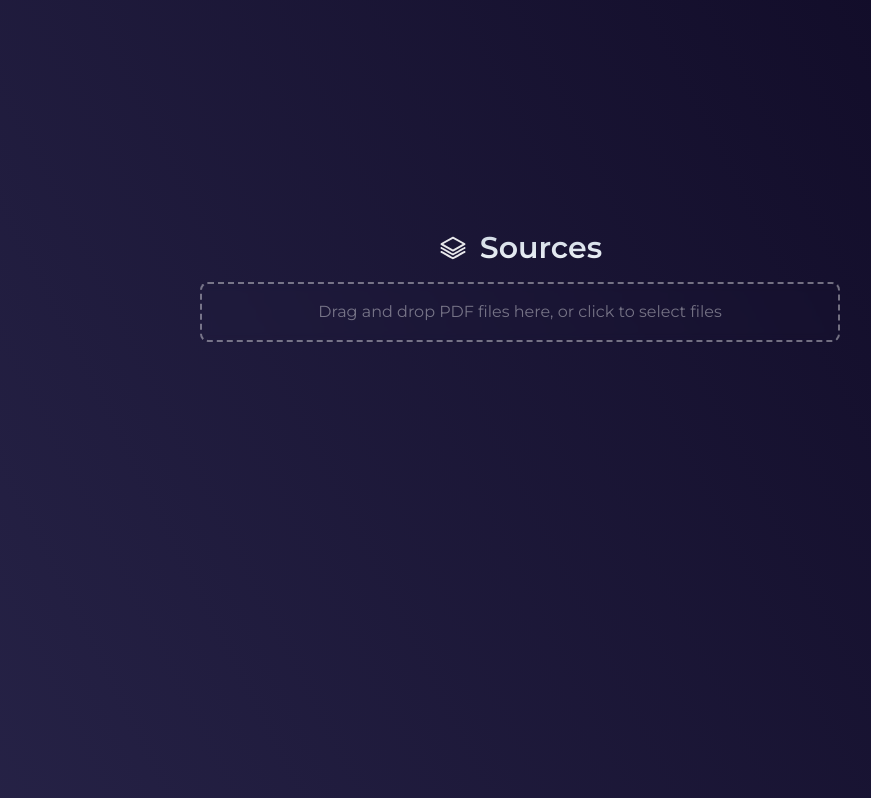
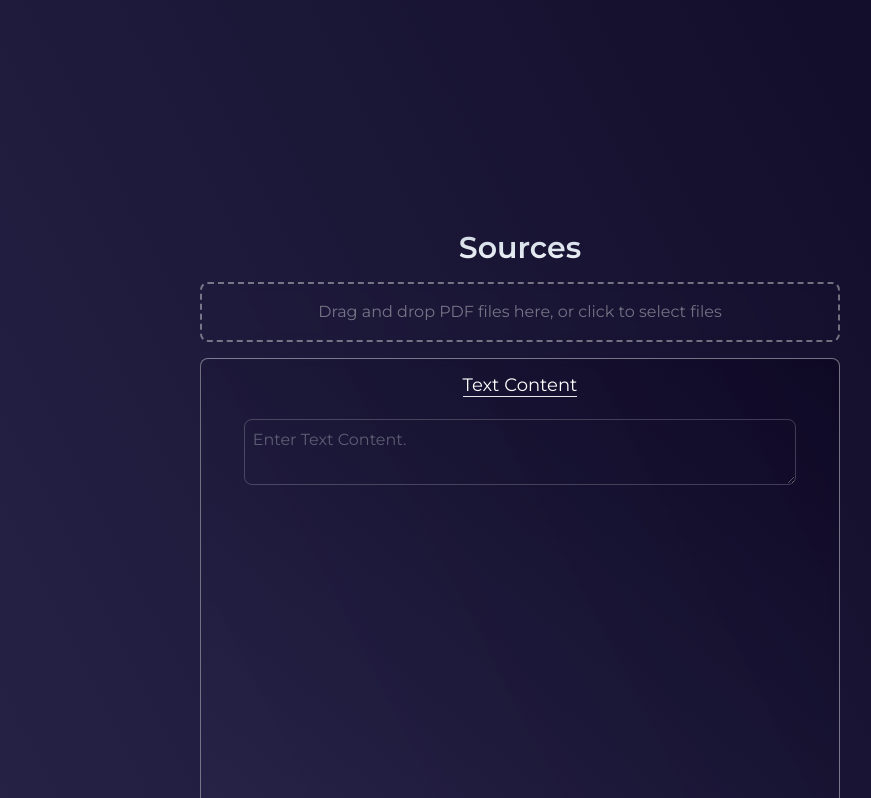
Before and after one commit to cagatav/MySourceAI, a Next.js app: page / in a window 1280 px wide. Shown: the part 802-1600 px from the top of the page, without its empty margins (120-991 px from the left). Built offline with nearby package versions, Linux system fonts and the light colour scheme.

Commit message:
text input

```diff
--- a/src/pages/Sources.js
+++ b/src/pages/Sources.js
@@ -1,10 +1,23 @@
-import { useState } from 'react';
+import { useState, useRef } from 'react';
 import { useDropzone } from 'react-dropzone';
 import { toast } from 'react-toastify';
 
 export default function Sources() {
   const [uploadedFiles, setUploadedFiles] = useState([]);
+  const textAreaRef = useRef(null);
+  const maxRows = 12;
+  const lineHeight = 20; // Her satır için yükseklik
 
+  const autoResize = () => {
+    const element = textAreaRef.current;
+    element.style.height = 'auto'; // Yüksekliği sıfırla ve içeriğe göre ayarla
+    if (element.scrollHeight > maxRows * lineHeight) {
+      element.style.height = `${maxRows * lineHeight}px`; // Maksimum yükseklik sınırlaması
+      element.style.overflowY = 'auto'; // İçerik sınırlamayı aşarsa scroll bar ekle
+    } else {
+      element.style.height = `${element.scrollHeight}px`;
+    }
+  };
 
   const validateFiles = (files) => {
     const validFiles = files.filter(file => file.type === 'application/pdf');
@@ -40,9 +53,7 @@ export default function Sources() {
 
   const { getRootProps, getInputProps, isDragActive } = useDropzone({
     onDrop,
-//    accept: 'application/pdf',
     multiple: true,
-
   });
 
   const deleteSelectedFiles = () => {
@@ -57,12 +68,8 @@ export default function Sources() {
   };
 
   return (
-    <div className="flex flex-col items-center" id="sources">
-      <h1 className="text-3xl font-semibold bg-gradient-to-t from-slate-100 to-slate-300 bg-clip-text text-transparent select-none mt-28"
-      >
-        <svg width="30" height="30"  viewBox="0 0 24 24" fill='white' xmlns="http://www.w3.org/2000/svg" className="inline-block mr-3 -mt-1 opacity-90 hover:opacity-100 duration-300">
-          <path d="m2.394 15.759s7.554 4.246 9.09 5.109c.165.093.333.132.492.132.178 0 .344-.049.484-.127 1.546-.863 9.155-5.113 9.155-5.113.246-.138.385-.393.385-.656 0-.566-.614-.934-1.116-.654 0 0-7.052 3.958-8.539 4.77-.211.115-.444.161-.722.006-1.649-.928-8.494-4.775-8.494-4.775-.502-.282-1.117.085-1.117.653 0 .262.137.517.382.655zm0-3.113s7.554 4.246 9.09 5.109c.165.093.333.132.492.132.178 0 .344-.049.484-.127 1.546-.863 9.155-5.113 9.155-5.113.246-.138.385-.393.385-.656 0-.566-.614-.934-1.116-.654 0 0-7.052 3.958-8.539 4.77-.211.115-.444.161-.722.006-1.649-.928-8.494-4.775-8.494-4.775-.502-.282-1.117.085-1.117.653 0 .262.137.517.382.655zm10.271-9.455c-.246-.128-.471-.191-.692-.191-.223 0-.443.065-.675.191l-8.884 5.005c-.276.183-.414.444-.414.698 0 .256.139.505.414.664l8.884 5.006c.221.133.447.203.678.203.223 0 .452-.065.689-.203l8.884-5.006c.295-.166.451-.421.451-.68 0-.25-.145-.503-.451-.682zm-8.404 5.686 7.721-4.349 7.72 4.349-7.72 4.35z" fill-rule="nonzero"/>
-        </svg>
+    <div className="flex flex-col items-center h-screen" id="sources">
+      <h1 className="text-3xl font-semibold bg-gradient-to-t from-slate-100 to-slate-300 bg-clip-text text-transparent select-none mt-28">
         Sources
       </h1>
       <div {...getRootProps()} className={`md:w-1/2 xx:w-4/5 mt-4 p-4 border-2 border-dashed border-opacity-40 hover:border-opacity-100 duration-1000 rounded-lg backdrop-blur-sm cursor-pointer ${
@@ -90,12 +97,9 @@ export default function Sources() {
                   onChange={() => handleCheckboxChange(index)}
                   className="mr-2"
                 />
-                <span className="text-gray-300 text-sm">
-                  {uploadedFile.name}</span>
+                <span className="text-gray-300 text-sm">{uploadedFile.name}</span>
               </div>
-              <span className="text-gray-500 text-sm">
-                {(uploadedFile.size / 1024).toFixed(2)} KB
-              </span>
+              <span className="text-gray-500 text-sm">{(uploadedFile.size / 1024).toFixed(2)} KB</span>
             </div>
           ))}
           <div className="flex justify-between">
@@ -111,6 +115,21 @@ export default function Sources() {
           </div>
         </div>
       )}
+      <div className="relative md:w-1/2 xx:w-4/5 inset-x-0 h-4/6 flex rounded-lg border bg-gradient-to-tr from-[#2e2b5285] to-[#08021b81] backdrop-blur-sm border-white border-opacity-40 hover:border-opacity-80 duration-1000 mx-auto mt-4 overflow-y-auto overflow-x-hidden">
+        <div className="text-center m-3 pb-3 mb-5 relative w-full">
+          <label htmlFor="basePrompt" className="text-white text-lg border-b select-none">Text Content</label>
+          <br className='textContent'/>
+          <textarea
+            ref={textAreaRef}
+            onInput={autoResize}
+            className="mt-5 border border-white border-opacity-40 hover:border-opacity-70 bg-transparent rounded-lg p-2 font-normal duration-500 text-white opacity-50 hover:opacity-100 focus:opacity-100"
+            id="textContent"
+            placeholder="Enter Text Content."
+            rows="2"
+            style={{ width: "90%", resize: "vertical" }}
+          />
+        </div>
+      </div>
     </div>
   );
 }
```
